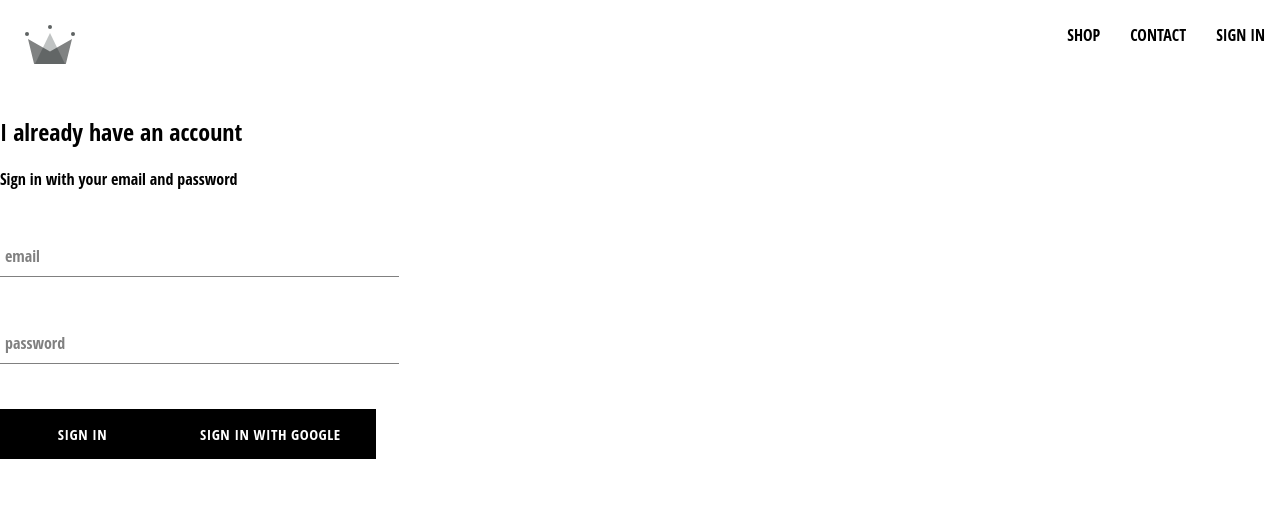
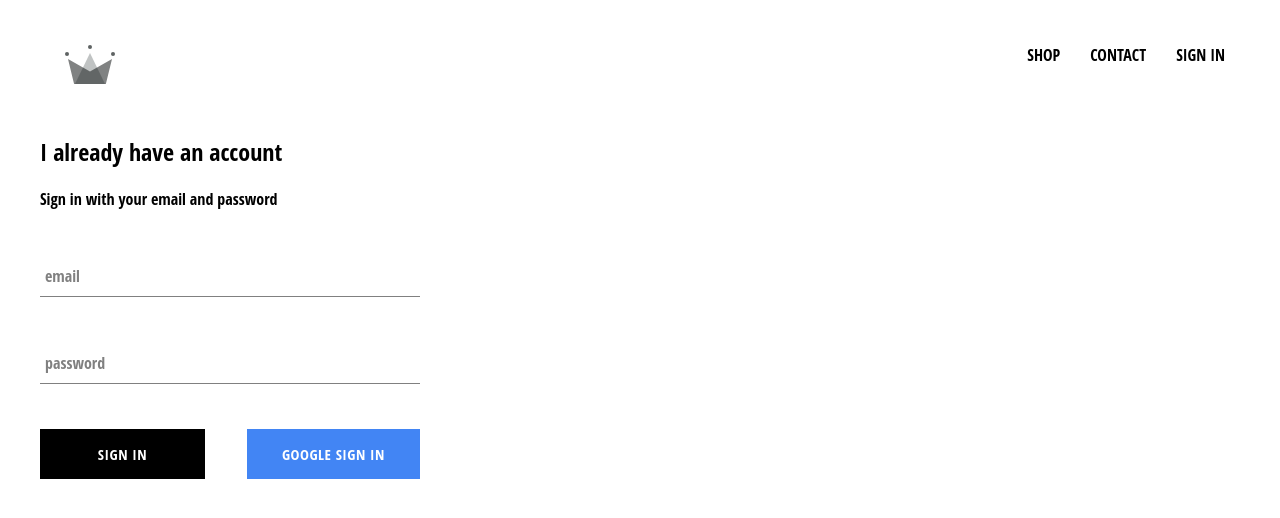
Before and after one commit to cgalo/ecommerce-app, a React (Create React App) app: page /signin in a window 1280 px wide. Shown: the top 518 px of the page. Built offline with nearby package versions, Linux system fonts and the light colour scheme; no server answers.

Commit message:
Css Updates

```diff
--- a/src/App.css
+++ b/src/App.css
@@ -1,8 +1,13 @@
 body {
     font-family: 'Open Sans Condensed';
+    padding: 20px 40px;
   }
 
 a {
   text-decoration: none;
   color: black;
 }
+
+* {
+  box-sizing: border-box;
+}
--- a/src/components/Button/Button.scss
+++ b/src/components/Button/Button.scss
@@ -19,4 +19,14 @@
       color: black;
       border: 1px solid black;
     }
+
+    &.google-sign-in {
+      background-color: #4285f4;
+      color: white;
+
+      &:hover {
+        background-color: #357ae8;
+        border: none;
+      }
   }
+}
--- a/src/components/Button/Button.tsx
+++ b/src/components/Button/Button.tsx
@@ -2,14 +2,15 @@
 
 import './Button.scss';
 
-// interface ButtonProps extends ButtonHTMLAttributes<any> {
-//     children: any
-// }
+interface ButtonProps extends ButtonHTMLAttributes<any> {
+    isGoogleSignIn?: boolean;
+}
 
-const Button:React.FC<ButtonHTMLAttributes<any>> = (props) => {
+const Button:React.FC<ButtonProps> = (props) => {
+    const { isGoogleSignIn } = props;
     return (
         <button
-            className="custom-button"
+            className={`${isGoogleSignIn ? 'google-sign-in' : ''} custom-button`}
             {...props}
         >
             {props.children}
--- a/src/components/SignIn/SignIn.scss
+++ b/src/components/SignIn/SignIn.scss
@@ -1,8 +1,14 @@
 .sign-in {
-    width: 30vw;
+    width: 380px;
     display: flex;
     flex-direction: column;
+
     .title {
         margin: 10px 0;
     }
+
+    .buttons {
+        display: flex;
+        justify-content: space-between;
+    }
   }
--- a/src/components/SignIn/SignIn.tsx
+++ b/src/components/SignIn/SignIn.tsx
@@ -38,11 +38,12 @@
                     label="password"
                     required
                 />
-
-                <Button type="submit"> Sign in </Button>
-                <Button onClick={signInWithGoogle}>
-                    {' '} Sign in with Google{' '}
-                </Button>
+                <div className="buttons">
+                    <Button type="submit"> Sign in </Button>
+                    <Button onClick={signInWithGoogle} isGoogleSignIn>
+                        Google Sign in
+                    </Button>
+                </div>
             </form>
         </div>
     );
```
